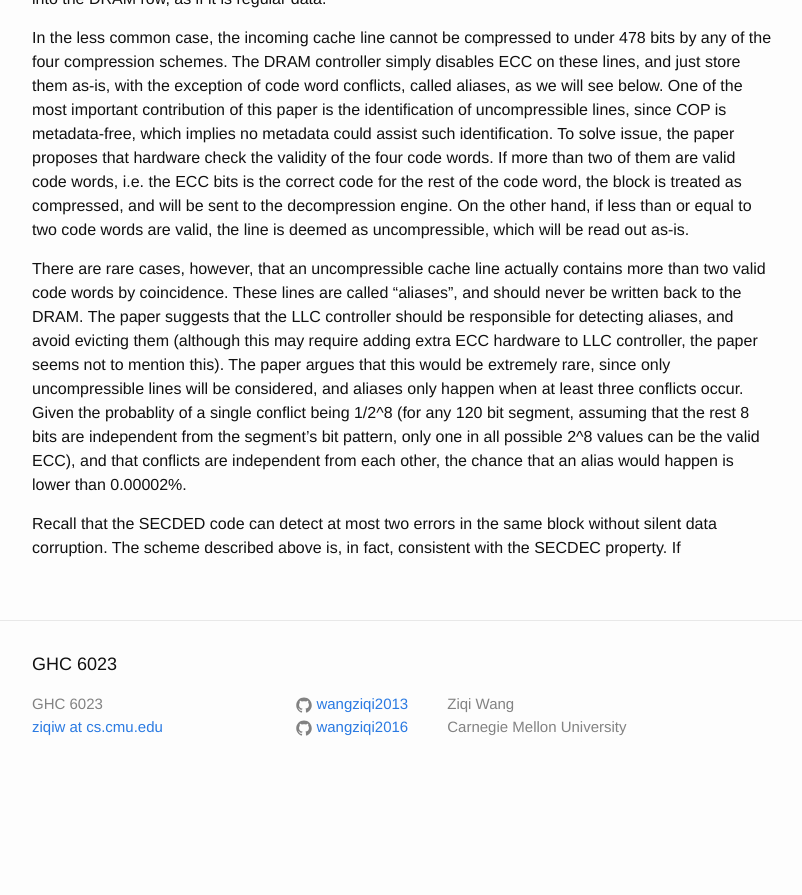
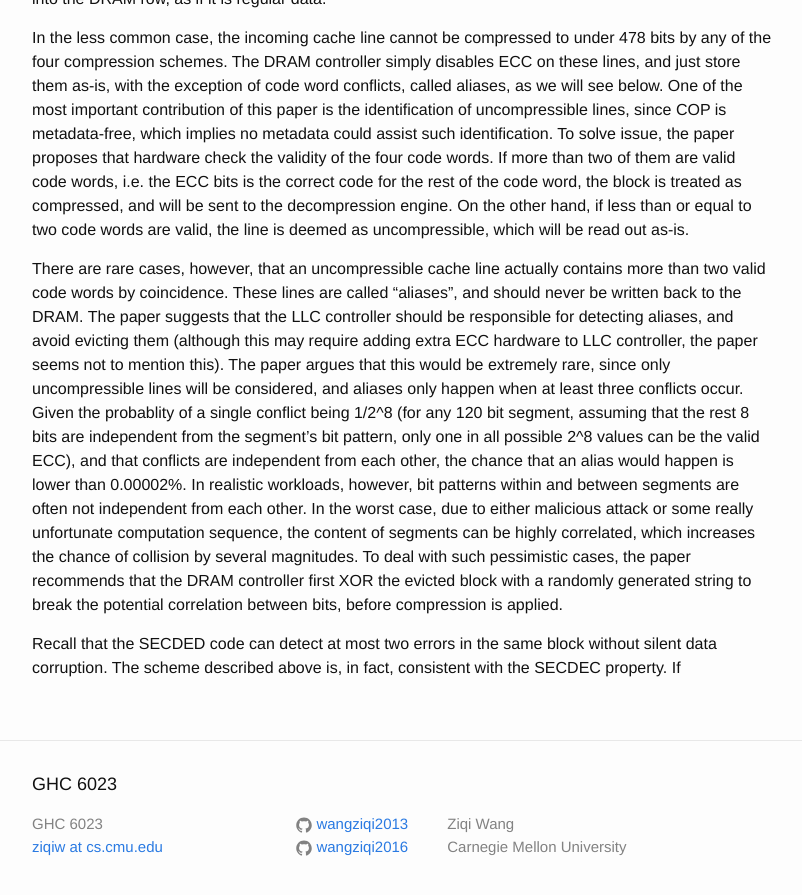
Before and after one commit to wangziqi2013/wangziqi2013.github.io, a Jekyll site: the page built from _posts/2020-06-08-cop.markdown, in a window 1280 px wide and 900 px high, scrolled down 1462 px. Shown: the top 895 px of the window, without its empty margins (238-1040 px from the left). Built offline with Jekyll 4.4.1, drawn with Linux system fonts in a browser that asks for light colours; before the commit the page ends 2260 px from its top, so only the background shows below that.

Commit message:
Adding pessimistic

```diff
--- a/_posts/2020-06-08-cop.markdown
+++ b/_posts/2020-06-08-cop.markdown
@@ -68,6 +68,11 @@ be extremely rare, since only uncompressible lines will be considered, and alias
 conflicts occur. Given the probablity of a single conflict being 1/2^8 (for any 120 bit segment, assuming that the
 rest 8 bits are independent from the segment's bit pattern, only one in all possible 2^8 values can be the valid ECC),
 and that conflicts are independent from each other, the chance that an alias would happen is lower than 0.00002%.
+In realistic workloads, however, bit patterns within and between segments are often not independent from each other.
+In the worst case, due to either malicious attack or some really unfortunate computation sequence, the content of
+segments can be highly correlated, which increases the chance of collision by several magnitudes. To deal with
+such pessimistic cases, the paper recommends that the DRAM controller first XOR the evicted block with a randomly
+generated string to break the potential correlation between bits, before compression is applied.
 
 Recall that the SECDED code can detect at most two errors in the same block without silent data corruption. The scheme
 described above is, in fact, consistent with the SECDEC property. If
```
